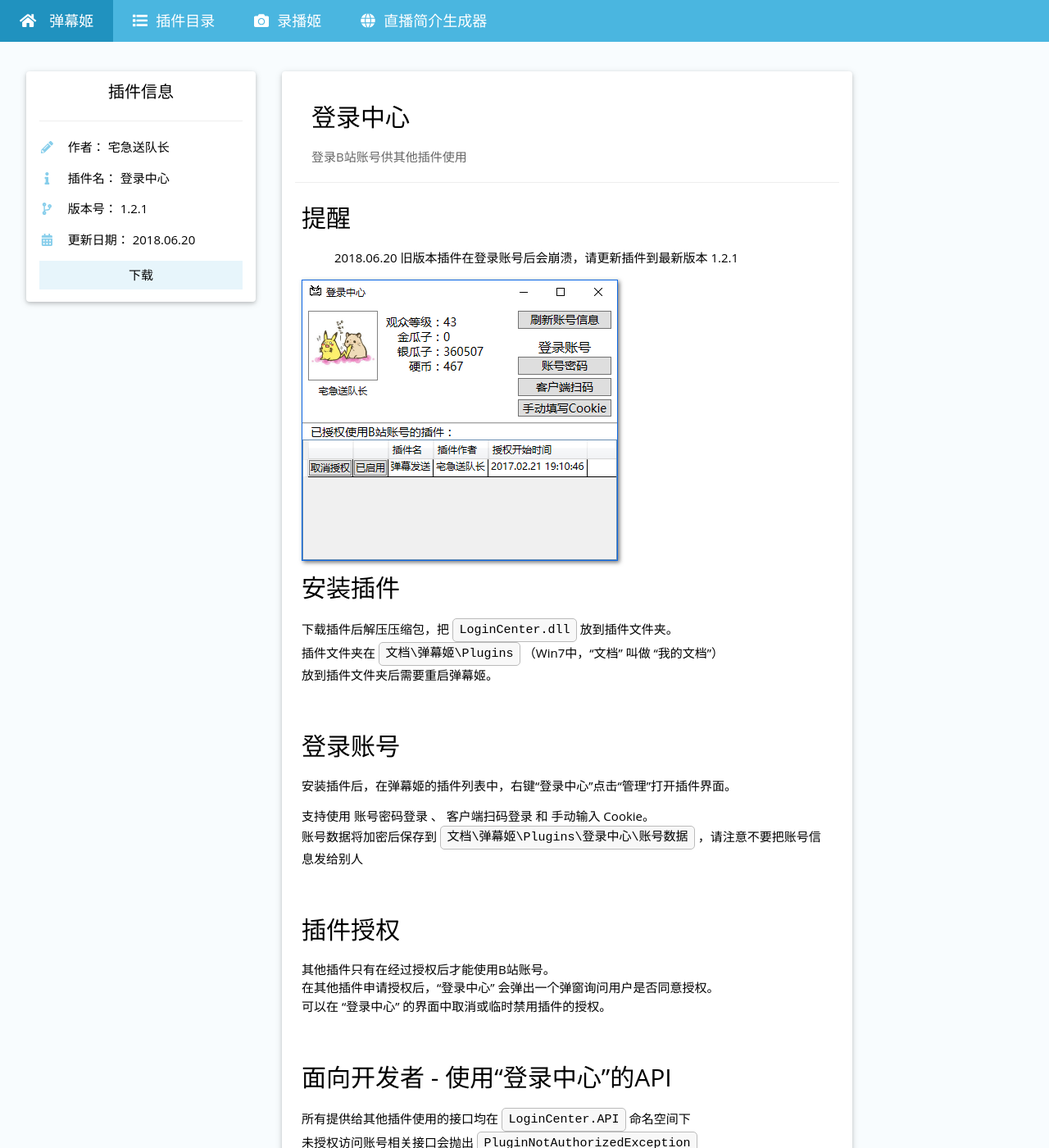
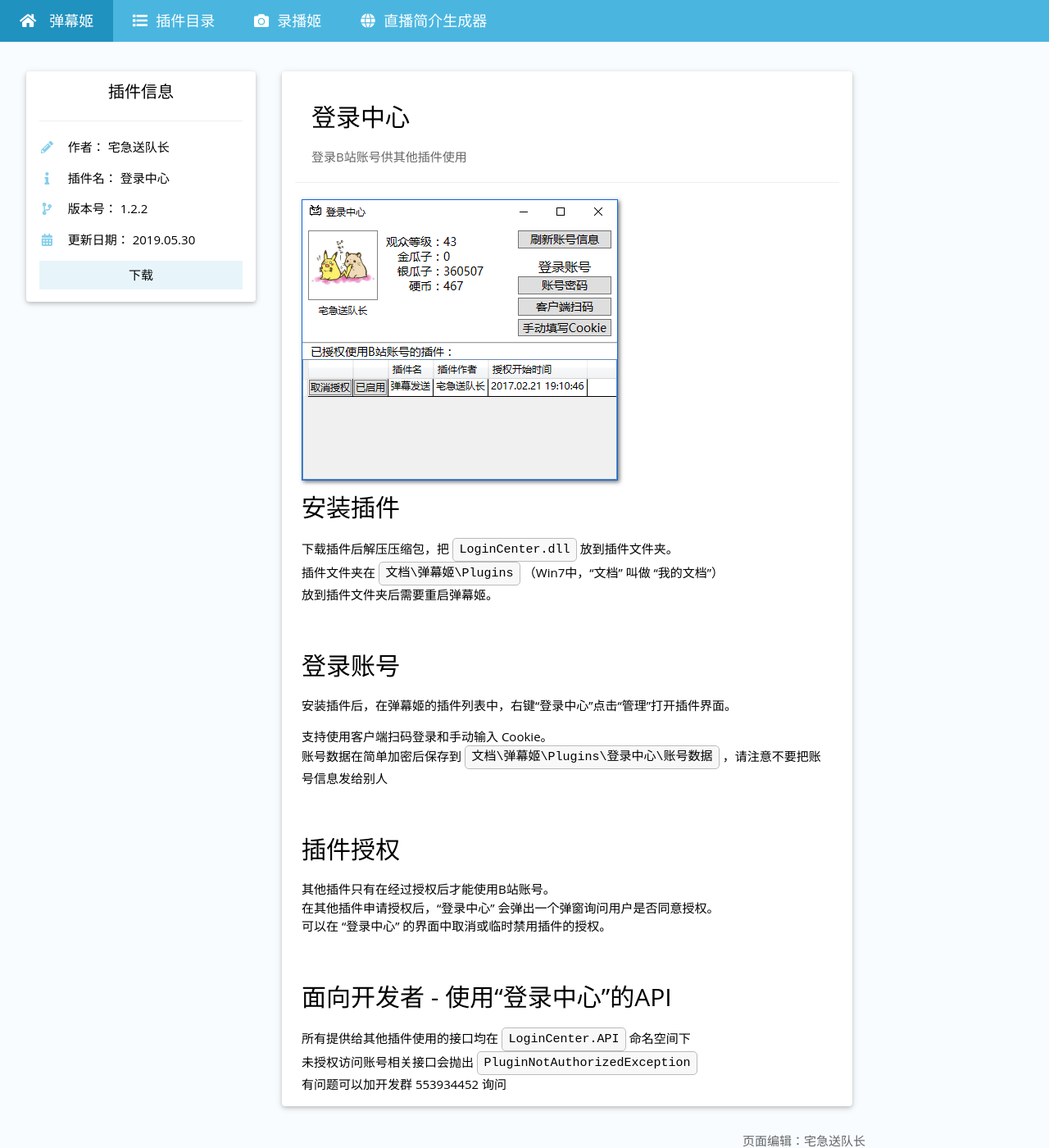
Before and after one commit to Bililive/www.danmuji.org, a Jekyll site: the page built from _plugin/LoginCenter.md, in a window 1280 px wide and 1400 px high. Shown: the whole window at 82% size. Built offline with Jekyll 4.4.1, drawn with Linux system fonts in a browser that asks for light colours; some of the changed text lies outside the part shown.

Commit message:
修复登录中心和弹幕发送

```diff
--- a/_plugin/LoginCenter.md
+++ b/_plugin/LoginCenter.md
@@ -1,21 +1,17 @@
 ---
-hide: true
+hide: false
 title: 登录中心
 auther: 宅急送队长
 plugin_author: 宅急送队长
 plugin_name: 登录中心
 plugin_desc: 登录B站账号供其他插件使用
-plugin_version: 1.2.1
-plugin_update_datetime: 2018-06-20 00:00:00 +0800
+plugin_version: 1.2.2
+plugin_update_datetime: 2019-05-30 00:00:00 +0800
 plugin_update_desc: |-
-  修复登录后插件崩溃的问题
+  整体更新
 plugin_dllink: /resource/LoginCenter/LoginCenter.zip
 #plugin_dlnote: 请不要二次上传到其他网站谢谢
 ---
-
-## 提醒
-
-> 2018.06.20 旧版本插件在登录账号后会崩溃，请更新插件到最新版本 1.2.1
 
 <img class="shadow" src="https://www.danmuji.cn/resource/LoginCenter/1.png" alt="插件界面" />
 
@@ -31,8 +27,8 @@
 
 安装插件后，在弹幕姬的插件列表中，右键“登录中心”点击“管理”打开插件界面。
 
-支持使用 账号密码登录 、 客户端扫码登录 和 手动输入 Cookie。
-账号数据将加密后保存到 `文档\弹幕姬\Plugins\登录中心\账号数据` ，请注意不要把账号信息发给别人
+支持使用客户端扫码登录和手动输入 Cookie。
+账号数据在简单加密后保存到 `文档\弹幕姬\Plugins\登录中心\账号数据` ，请注意不要把账号信息发给别人
 
 <br/>
 
@@ -48,4 +44,4 @@
 
 所有提供给其他插件使用的接口均在 `LoginCenter.API` 命名空间下
 未授权访问账号相关接口会抛出 `PluginNotAuthorizedException`
-如需XML注释文件或询问问题，请联系宅急送队长（15253直播间）或加群
+有问题可以加开发群 553934452 询问
```
Also changed, not shown: _plugin/SendDanmaku.md (+4 -4 lines), 2 other files.
